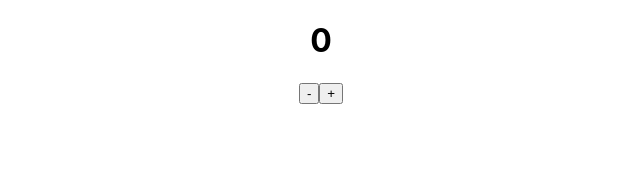
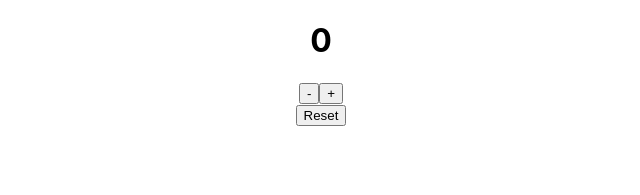
Before and after one commit to selectjun/react-counter, a React app: page / in a window 1280 px wide. Shown: the top 195 px of the page, without its empty margins (319-959 px from the left). Built offline with nearby package versions, Linux system fonts and the light colour scheme.

Commit message:
리셋 기능 추가.

```diff
--- a/src/App.js
+++ b/src/App.js
@@ -8,6 +8,8 @@ function reducer(state, action) {
       return state + 1;
     case "DESCREASE":
       return state - 1;
+    case "RESET":
+      return 0;
     default:
       return state;
   }
@@ -24,12 +26,18 @@ function App() {
     dispatch({ type: "DESCREASE" });
   };
 
+  const onReset = () => {
+    dispatch({ type: "RESET" });
+  }
+
   return (
     <div className="App">
       <h1 id="count">{count}</h1>
       <div className="button-group">
         <button onClick={onDescrease}>-</button>
         <button onClick={onIncrease}>+</button>
+        <br />
+        <button onClick={onReset}>Reset</button>
       </div>
 
     </div>
```
